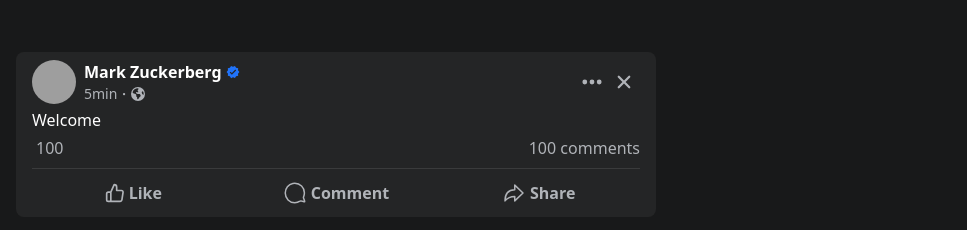
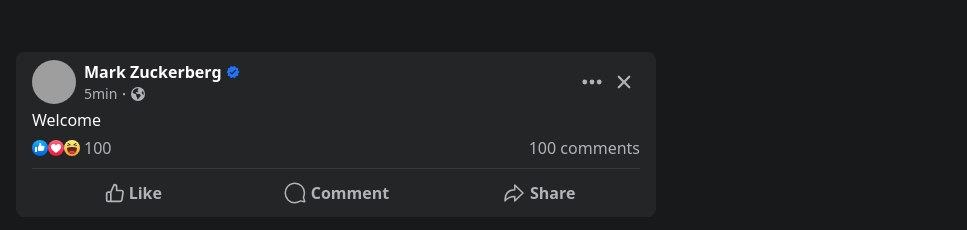
Before and after one commit to AbdouWDP/fake-facebook-post, a React (Vite) app: page / in a window 1280 px wide. Shown: the part 226-456 px from the top of the page, without its empty margins (304-1271 px from the left). Built offline with nearby package versions, Linux system fonts and the light colour scheme; grey boxes are pictures that could not be loaded.

Commit message:
reactions

```diff
--- a/src/components/Post.jsx
+++ b/src/components/Post.jsx
@@ -5,6 +5,9 @@
 import { Tooltip } from "@mui/material";
 import ReactButtons from "./ReactButtons";
 import { FiDownload } from "react-icons/fi";
+import LikeButton from "./Reactions/LikeButton";
+import HeartButton from "./Reactions/HeartButton";
+import HahaButton from "./Reactions/HahaButton";
 
 function Post({ width, check, postForm }) {
   const post = useRef(null);
@@ -48,8 +51,9 @@
             <div className="s flex justify-between items-center pb-2 pt-1">
               <div className="post-reactions flex items-center gap-1 cursor-pointer text-gray">
                 <div className="flex items-center">
-                  {postForm.reactions[0]}
-                  {postForm.reactions[1]}
+                  <LikeButton props={false} />
+                  <HeartButton props={false} />
+                  <HahaButton props={false} />
                 </div>
                 <div className="hover:underline select-none">
                   <p>
```
